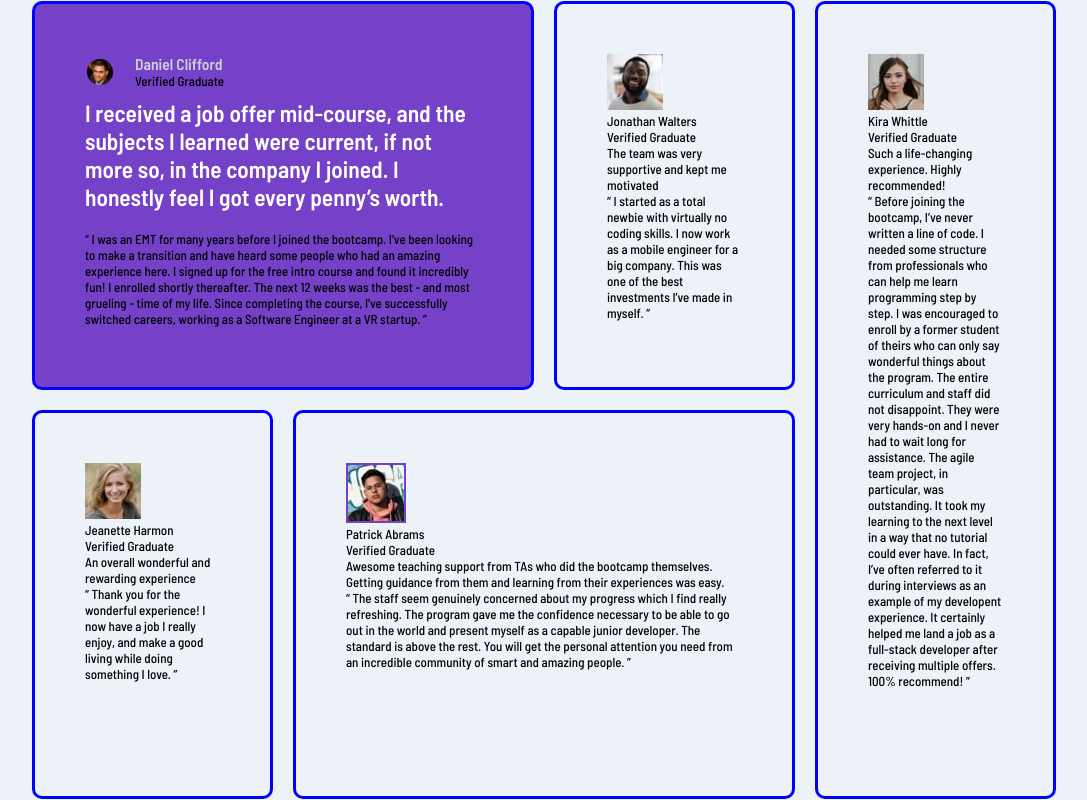
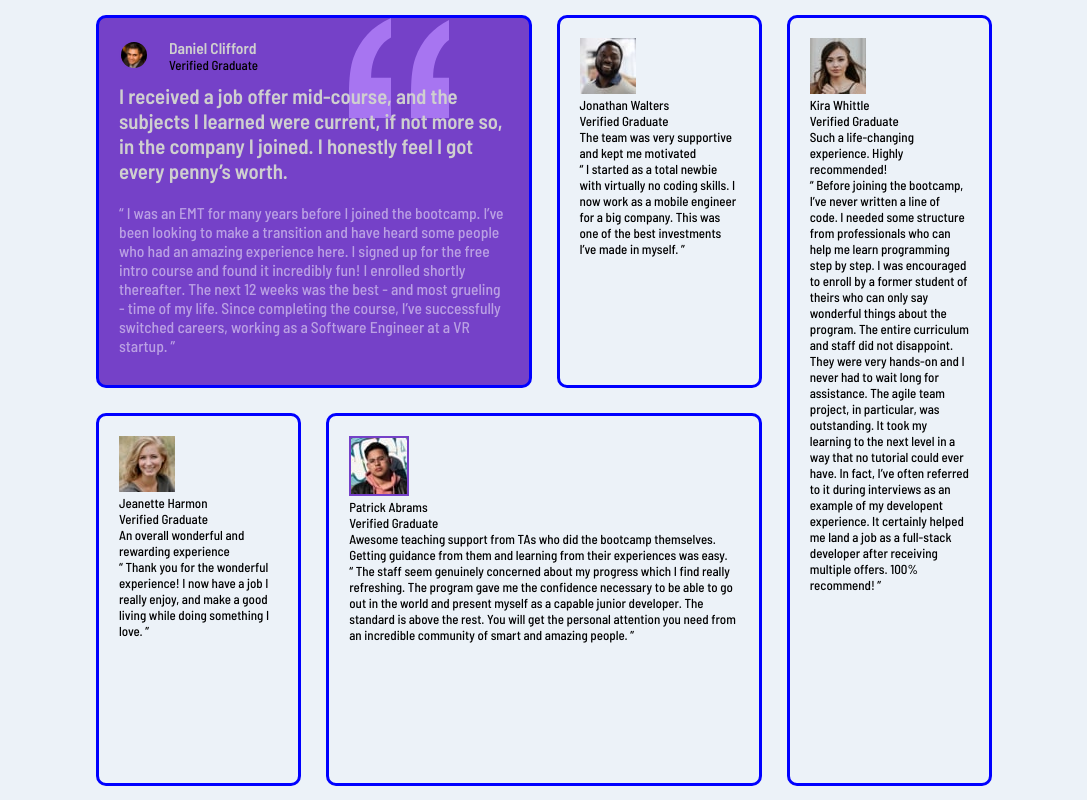
Before and after one commit to Niitram/frontendMentor-testimonials-grid-cards, a website: page index.html in a window 1280 px wide. Shown: the whole page, without its empty margins (96-1183 px from the left). Drawn offline with Linux system fonts and the light colour scheme.

Commit message:
agregando before a card-1 y reduciendo el width de contenedor

```diff
--- a/index.html
+++ b/index.html
@@ -42,13 +42,13 @@
               </div>
             </div>
             <div>
-              <p class="font-size--2 font-weight--600 color--white py--1">
+              <p class="font-size--2 font-weight--600 color--Light-gray py--1">
                 I received a job offer mid-course, and the subjects I learned were current, if not more so,
                 in the company I joined. I honestly feel I got every penny’s worth.
               </p>
             </div>
             <div>
-              <p class="py--1">
+              <p class="py--1 font-size--1 color--white-50">
                 “ I was an EMT for many years before I joined the bootcamp. I’ve been looking to make a
                 transition and have heard some people who had an amazing experience here. I signed up
                 for the free intro course and found it incredibly fun! I enrolled shortly thereafter.
--- a/scss/style.scss
+++ b/scss/style.scss
@@ -20,14 +20,20 @@
     font-size: 1.2rem;
 }
 .font-size--2{
-    font-size: 1.8rem;
+    font-size: 1.6rem;
 }
 .color--white{
     color: $White;
 }
+.color--white-50{
+    color: hsla(0, 0%, 100%, 0.5);
+}
 .color--Light-gray{
     color: $Light-gray;
 }
+
+
+
 .py--1{
     padding: 10px 0;
 }
@@ -52,12 +58,12 @@ section{
                         "card-3 card-4 card-4 card-5";
     grid-template-columns: repeat(4, 1fr);
     grid-template-rows: repeat(2, 1fr);
-    grid-column-gap: 20px;
-    grid-row-gap: 20px;
-    width: 80%;
+    grid-column-gap: 25px;
+    grid-row-gap: 25px;
+    width: 70%;
 
     .card{
-        padding: 50px;
+        padding: 20px;
         border: 3px solid blue;
         border-radius: 10px;
 
@@ -87,6 +93,18 @@ section{
     .card-1{
         grid-area: card-1;
         background-color: $Moderate-violet;
+        position: relative;
+        z-index: 10;
+        &::after{
+            content: "";
+            position: absolute;
+            right: 80px;
+            top: 0;
+            background-image: url("../images/bg-pattern-quotation.svg");
+            width: 100px;
+            height: 100px;
+            z-index: -1;
+        }
     }
     .card-2{
         grid-area:card-2;
```
Also changed, not shown: css/main.css.
